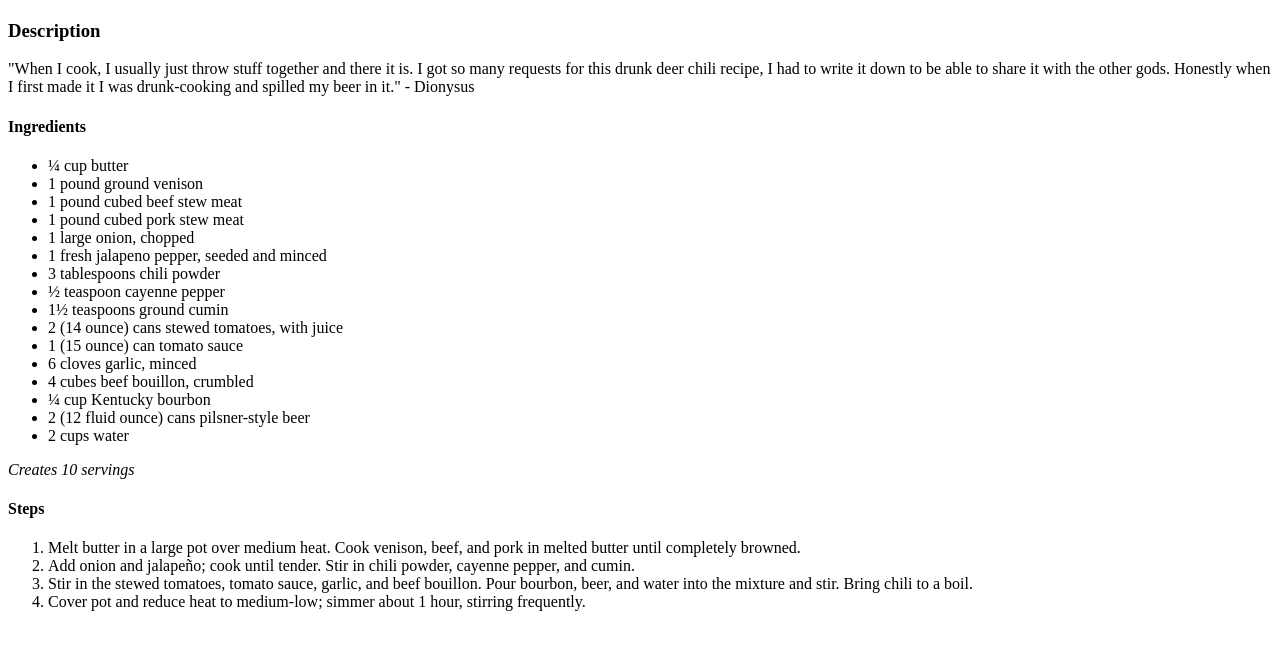
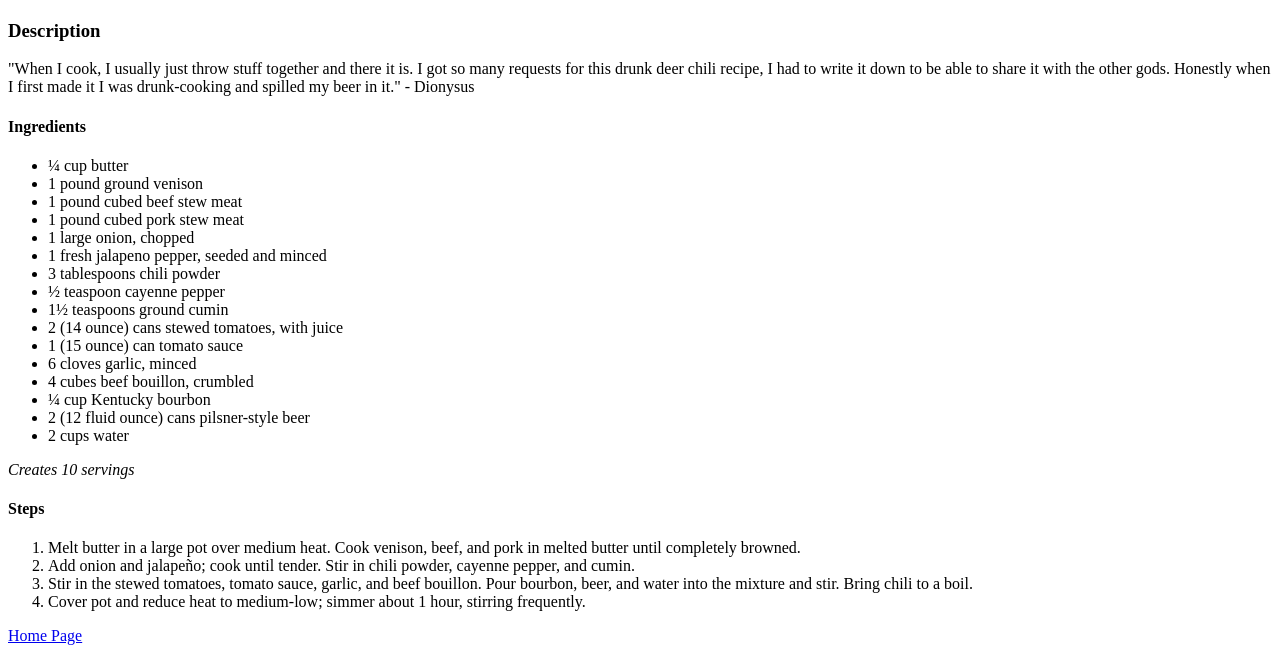
Before and after one commit to g4ar/odin-recipes, a plain HTML site: page recipes/Dionysus-drunk-deer-chili.html in a window 1280 px wide. Shown: the part 383-1036 px from the top of the page. Before the commit the page ends 1010 px from the top, so only its background shows below. Drawn offline with Linux system fonts and the light colour scheme.

Commit message:
Add footer to Dionysus page
Forgot to save Dionysus footer page, added & recommited

```diff
--- a/recipes/Dionysus-drunk-deer-chili.html
+++ b/recipes/Dionysus-drunk-deer-chili.html
@@ -50,4 +50,7 @@
     </ol>
 
 </body>
+<footer>
+    <a href="../index.html">Home Page</a>
+</footer>
 </html>
```
